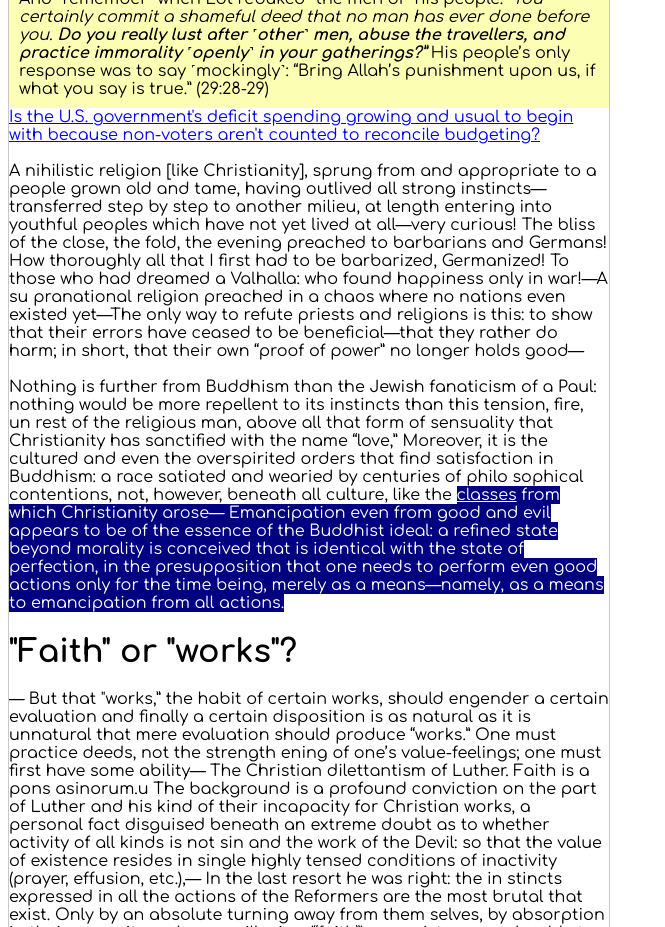
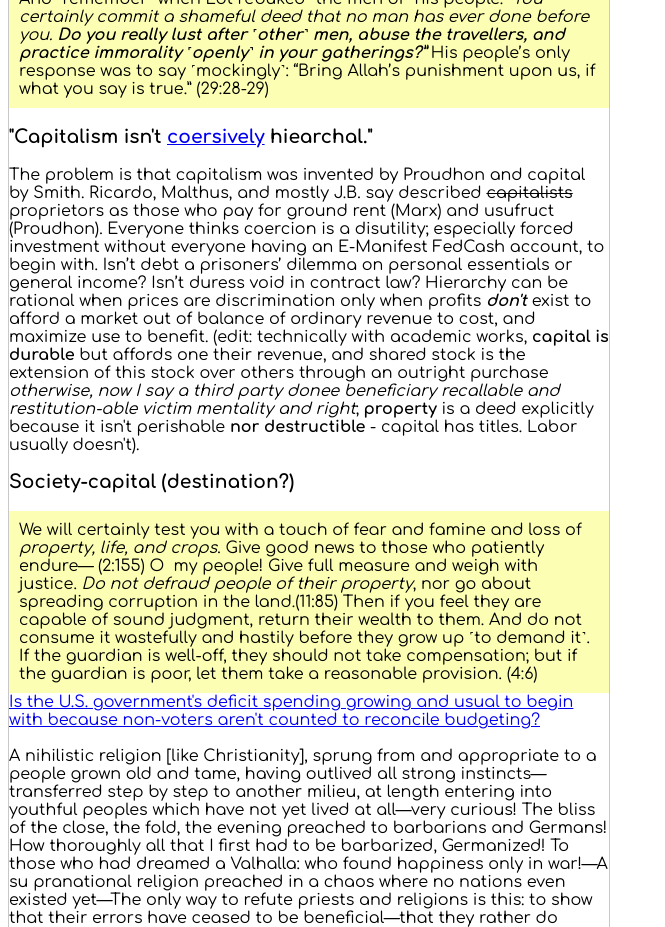
Before and after one commit to NickCarducci/marginalism, a React (Create React App) app: page / in a window 1280 px wide. Shown: the part 3280-4207 px from the top of the page, without its empty margins (0-665 px from the left). Built offline with nearby package versions, Linux system fonts and the light colour scheme.

Commit message:
Update Basic.js

```diff
--- a/src/Basic.js
+++ b/src/Basic.js
@@ -434,6 +434,58 @@ export default class Basic extends React.Component {
             </i>
             {space}His people’s only response was to say ˹mockingly˺: “Bring
             Allah’s punishment upon us, if what you say is true.” (29:28-29)
+          </div>
+          <h3>
+            "Capitalism isn't{space}
+            <a href="https://vau.money">coersively</a>
+            {space}hiearchal."
+          </h3>
+          The problem is that capitalism was invented by Proudhon and capital by
+          Smith. Ricardo, Malthus, and mostly J.B. say described{space}
+          <span style={{ textDecoration: "line-through" }}>capitalists</span>
+          {space}
+          proprietors as those who pay for ground rent (Marx) and usufruct
+          (Proudhon). Everyone thinks coercion is a disutility; especially
+          forced investment without everyone having an E-Manifest FedCash
+          account, to begin with. Isn’t debt a prisoners’ dilemma on personal
+          essentials or general income? Isn’t duress void in contract law?
+          Hierarchy can be rational when prices are discrimination only when
+          profits{space}
+          <b>
+            <i>don't</i>
+          </b>
+          {space}exist to afford a market out of balance of ordinary revenue to
+          cost, and maximize use to benefit. (edit: technically with academic
+          works,{space}
+          <b>capital is durable</b>
+          {space}but affords one their revenue, and shared stock is the
+          extension of this stock over others through an outright purchase
+          {space}
+          <i>
+            otherwise, now I say a third party donee beneficiary recallable and
+            restitution-able victim mentality and right
+          </i>
+          ;{space}
+          <b>property</b>
+          {space}is a deed explicitly because it isn't perishable{space}
+          <b>nor destructible</b>
+          {space}- capital has titles. Labor usually doesn't).
+          <h3>Society-capital (destination?)</h3>
+          <div
+            style={{ padding: "10px", backgroundColor: "rgb(252, 255, 179)" }}
+          >
+            We will certainly test you with a touch of fear and famine and loss
+            of{space}
+            <i>property, life, and crops</i>. Give good news to those who
+            patiently endure— (2:155) O  my people! Give full measure and weigh
+            with justice.{space}
+            <i>Do not defraud people of their property</i>, nor go about
+            spreading corruption in the land.(11:85) Then if you feel they are
+            capable of sound judgment, return their wealth to them. And do not
+            consume it wastefully and hastily before they grow up ˹to demand
+            it˺. If the guardian is well-off, they should not take compensation;
+            but if the guardian is poor, let them take a reasonable provision.
+            (4:6)
           </div>
           <a href="https://vau.money">
             Is the U.S. government's deficit spending growing and usual to begin
```
